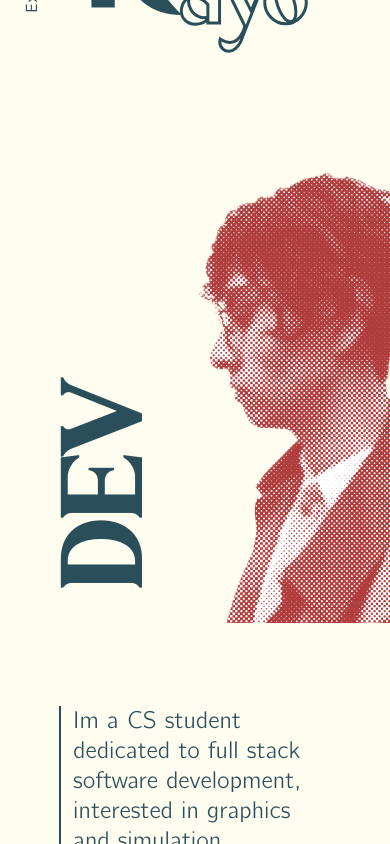
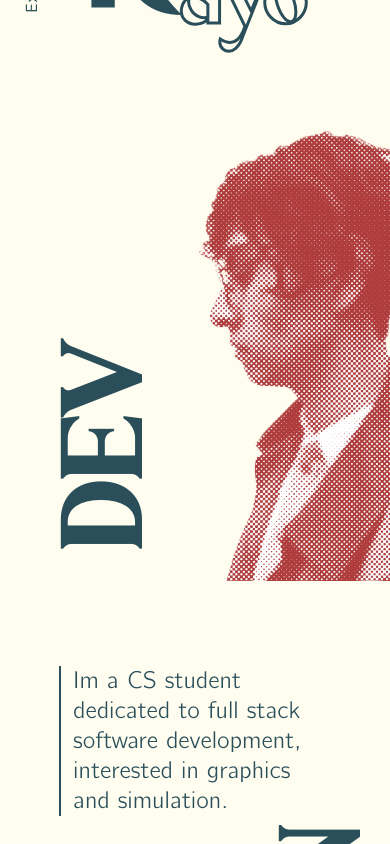
Before and after one commit to DanielRasho/Portfolio, a Vue app: page / in a window 390 px wide. Shown: the part 780-1624 px from the top of the page. Built offline with nearby package versions, Linux system fonts and the light colour scheme.

Commit message:
Fix: Abstract mobile layout to dont overflow hidden

```diff
--- a/src/App.vue
+++ b/src/App.vue
@@ -259,14 +259,13 @@ const navLinks = [
 @media only screen and (max-width: 900px) {
   #abstract-section .abstract-left,
   #abstract-section .abstract-right {
-    overflow: hidden;
     position: relative;
     width: 100%;
-    height: 100vh;
     display: flex;
     flex-direction: column;
     justify-content: center;
     align-items: center;
+    overflow: visible;
   }
   #abstract-section .dev-title,
   #abstract-section .design-title {
@@ -287,6 +286,7 @@ const navLinks = [
     transform: translate(50%);
     width: 65%;
     height: auto;
+    overflow: visible;
   }
   #abstract-section .abstract-right .img-container {
     transform: translate(-50%);
```
